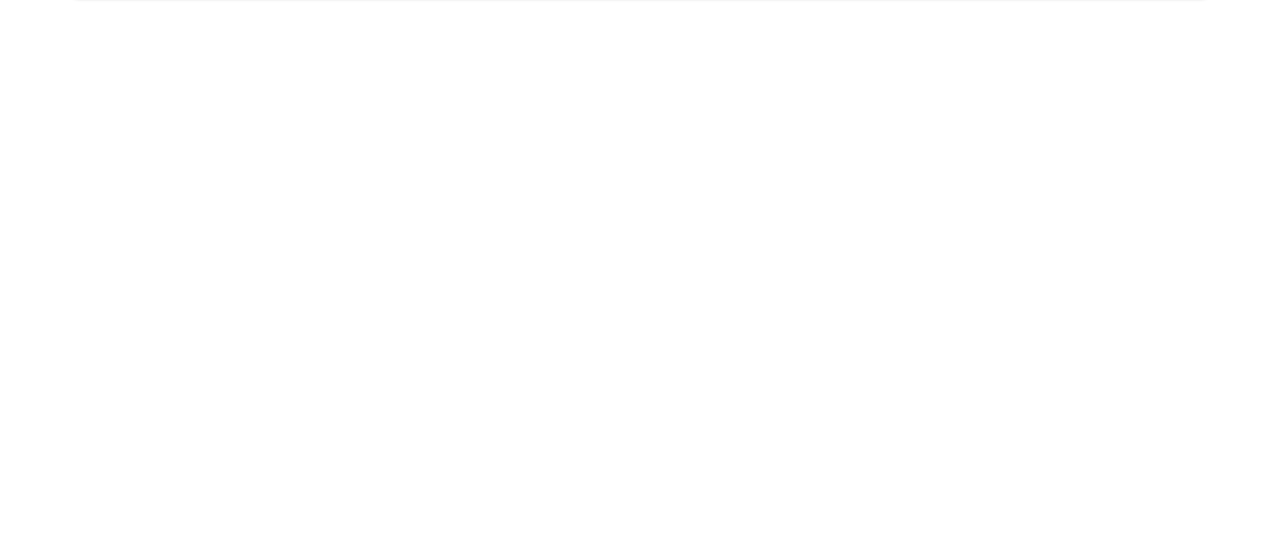
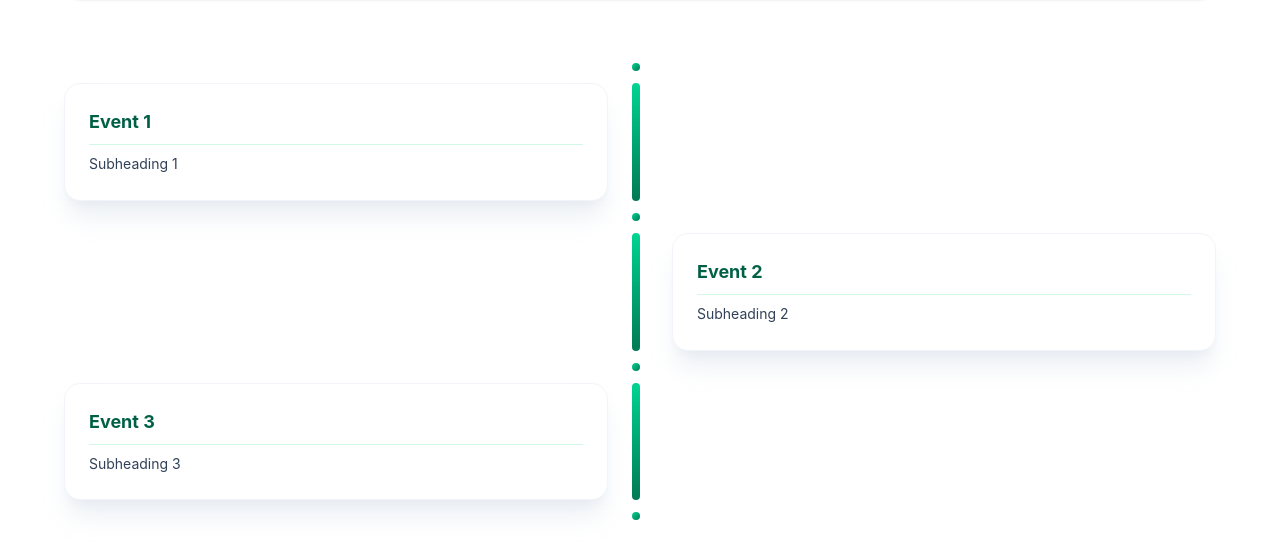
Before and after one commit to osvij0exe/DoctorPortfolio, a React (Vite) app: page / in a window 1280 px wide. Shown: the part 1553-2102 px from the top of the page. Before the commit the page ends 1584 px from the top, so only its background shows below. Built offline with nearby package versions, Linux system fonts and the light colour scheme.

Commit message:
UI TimeLineEvents: Added Timeline component

```diff
--- /dev/null
+++ b/src/mocks/TimelineEvents.mocks.ts
@@ -0,0 +1,32 @@
+
+export interface TimelineEvent {
+    id:string;
+    heading:string;
+    subHeading: string;
+    direction: TimelineEventDirection;
+}
+
+
+export const timelineEvents: TimelineEvent[] = [
+    {
+        id: "1",
+        heading: "Event 1",
+        subHeading: "Subheading 1",
+        direction: "left"
+    },
+    {
+        id: "2",
+        heading: "Event 2",
+        subHeading: "Subheading 2",
+        direction: "right"
+    },
+    {
+        id: "3",
+        heading: "Event 3",
+        subHeading: "Subheading 3",
+        direction: "left"
+    }
+];
+
+
+export type TimelineEventDirection = 'left' | 'right';
--- a/src/modules/DoctorsPortfolio/components/DoctorResume.tsx
+++ b/src/modules/DoctorsPortfolio/components/DoctorResume.tsx
@@ -3,7 +3,7 @@ export const DoctorResume = () => {
     return (
         <div className="w-full px-4 sm:px-6 lg:px-8 py-8 ">
             <div className="max-w-6xl mx-auto ">
-                <div className="bg-linear-to-br  from-emerald-300 via-white to-emerald-300 rounded-2xl shadow-sm border border-slate-200 overflow-hidden hover:shadow-lg transition-all duration-300">
+                <div className="bg-linear-to-br from-emerald-300 via-white to-emerald-300 rounded-2xl shadow-sm border border-slate-200 overflow-hidden hover:shadow-lg transition-all duration-300">
                     <div className="flex flex-col md:flex-row items-stretch">
                         {/* Imagen */}
                         <div className="w-full md:w-2/5 shrink-0 overflow-hidden">
--- a/src/modules/DoctorsPortfolio/components/TimeLine.tsx
+++ b/src/modules/DoctorsPortfolio/components/TimeLine.tsx
@@ -1,7 +1,49 @@
+import { Fragment } from 'react';
+import { timelineEvents, type TimelineEvent } from '../../../mocks/TimelineEvents.mocks';
 
 export const TimeLine = () => {
     return (
-        <>
-        </>
+        <div className='w-full px-4 py-8 sm:px-6 lg:px-8'>
+            <div className='mx-auto flex max-w-6xl flex-col gap-y-3'>
+                <Circle />
+
+                {timelineEvents.map((event: TimelineEvent, index) => (
+                    <Fragment key={event.id}>
+                        <div className='grid grid-cols-[1rem_minmax(0,1fr)] items-stretch gap-x-4 md:grid-cols-[minmax(0,1fr)_1rem_minmax(0,1fr)] md:gap-x-6'>
+                            <Pillar />
+                            <div className={`col-start-2 row-start-1 min-w-0 ${event.direction === 'left' ? 'md:col-start-1' : 'md:col-start-3'}`}>
+                                <EventCard heading={event.heading} subHeading={event.subHeading} />
+                            </div>
+                        </div>
+                        {index < timelineEvents.length - 1 && <Circle />}
+                    </Fragment>
+                ))}
+
+                <Circle />
+            </div>
+        </div>
     )
 }
+
+const Circle = () => {
+    return (
+        <div className='grid grid-cols-[1rem_minmax(0,1fr)] gap-x-4 md:grid-cols-[minmax(0,1fr)_1rem_minmax(0,1fr)] md:gap-x-6'>
+            <div className='col-start-1 h-2 w-2 rounded-full bg-linear-to-br from-emerald-400 to-emerald-700 md:col-start-2' />
+        </div>
+    )
+}
+
+const Pillar = () => {
+    return (
+        <div className='col-start-1 row-start-1 h-full w-2 rounded-full bg-linear-to-b from-emerald-400 to-emerald-700 md:col-start-2' />
+    )
+}
+
+const EventCard = ({ heading, subHeading }: { heading: string, subHeading: string }) => {
+    return (
+        <div className='flex h-full flex-col gap-2 rounded-2xl border border-slate-100 bg-white p-6 shadow-xl shadow-slate-200/70 transition-all duration-200 hover:-translate-y-1 hover:bg-emerald-50'>
+            <div className='border-b border-emerald-100 pb-2 text-lg font-bold text-emerald-800'>{heading}</div>
+            <div className='text-sm leading-relaxed text-slate-700'>{subHeading}</div>
+        </div>
+    )
+}
--- a/src/modules/DoctorsPortfolio/pages/home/HomePage.tsx
+++ b/src/modules/DoctorsPortfolio/pages/home/HomePage.tsx
@@ -1,5 +1,6 @@
 import { DoctorResume } from "../../components/DoctorResume"
 import { HeroSection } from "../../components/HeroSection"
+import { TimeLine } from "../../components/TimeLine"
 import { TrustSignalCrad } from "../../components/TrustSignalCard"
 
 export const HomePage = () => {
@@ -16,6 +17,7 @@ export const HomePage = () => {
         </div>
         <DoctorResume />
 
+        <TimeLine />
         </>
 
     )
```
